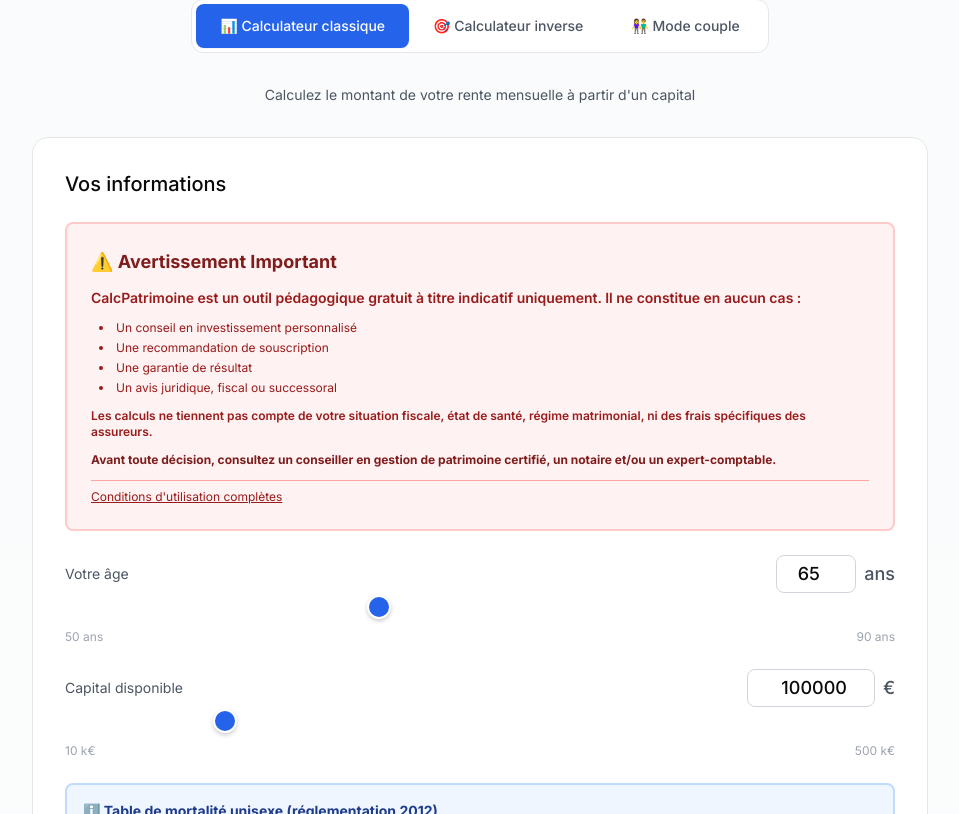
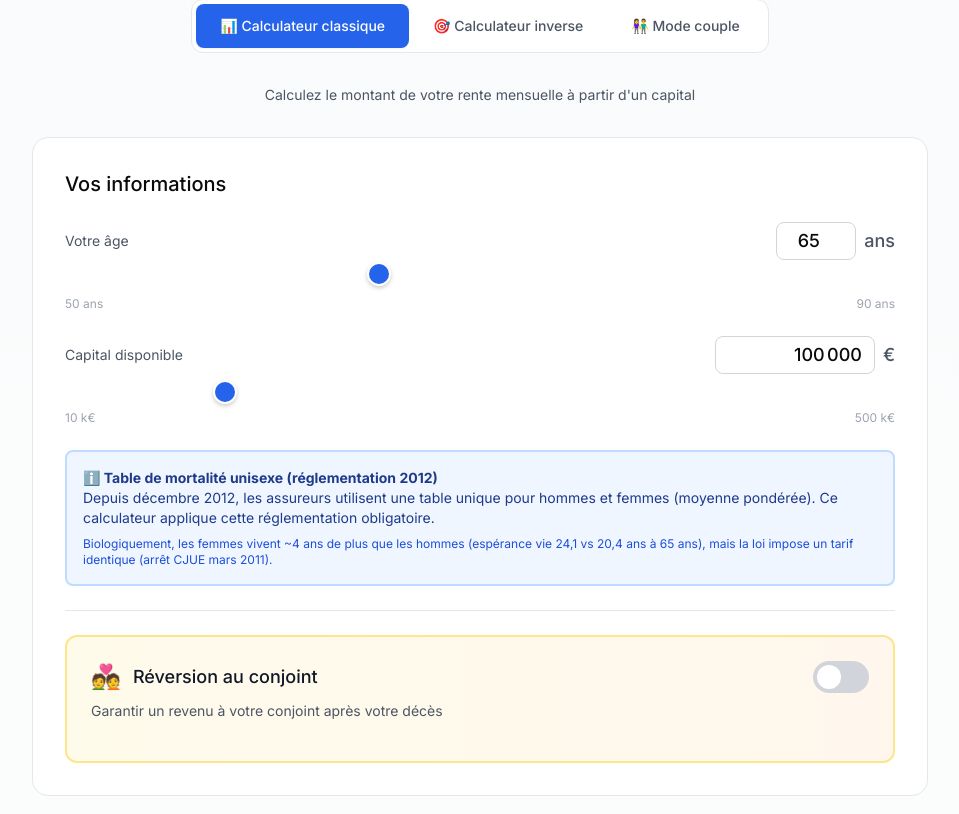
Before and after one commit to nba67000/calcpatrimoine, a Next.js app: page / in a window 1280 px wide. Shown: the part 526-1340 px from the top of the page, without its empty margins (160-1119 px from the left). Built offline with nearby package versions, Linux system fonts and the light colour scheme.

Commit message:
feat: remove small disclaimer

```diff
--- a/src/components/Calculator/CoupleCalculator.tsx
+++ b/src/components/Calculator/CoupleCalculator.tsx
@@ -14,6 +14,15 @@ export default function CoupleCalculator() {
 
   const [strategies, setStrategies] = useState<CoupleCalculation[]>([])
   const [isCalculating, setIsCalculating] = useState(false)
+
+  // Formatage montant avec espaces
+  const formatCapitalInput = (value: number): string => {
+    return value.toLocaleString('fr-FR')
+  }
+
+  const parseCapitalInput = (value: string): number => {
+    return Number(value.replace(/\s/g, ''))
+  }
 
   useEffect(() => {
     setIsCalculating(true)
@@ -182,24 +191,23 @@ export default function CoupleCalculator() {
             <label className="text-sm text-gray-600">Capital total du couple</label>
             <div className="flex items-center gap-2">
               <input
-                type="number"
-                min="20000"
-                max="1000000"
-                step="5000"
-                value={totalCapital}
+                type="text"
+                inputMode="numeric"
+                value={formatCapitalInput(totalCapital)}
                 onChange={(e) => {
-                  const val = e.target.value
+                  const val = e.target.value.replace(/\s/g, '')
                   if (val === '' || !isNaN(Number(val))) {
                     setTotalCapital(val === '' ? 20000 : Number(val))
                   }
                 }}
                 onBlur={(e) => {
-                  let val = Number(e.target.value)
+                  let val = parseCapitalInput(e.target.value)
                   if (isNaN(val) || val < 20000) val = 20000
                   if (val > 1000000) val = 1000000
                   setTotalCapital(val)
                 }}
-                className="w-32 px-3 py-1 text-lg font-medium text-right border border-gray-300 rounded-lg
+                onFocus={(e) => e.target.select()}
+                className="w-44 px-3 py-1 text-lg font-medium text-right border border-gray-300 rounded-lg
                            focus:outline-none focus:ring-2 focus:ring-green-500"
               />
               <span className="text-lg font-medium text-gray-600">€</span>
@@ -212,7 +220,23 @@ export default function CoupleCalculator() {
             step="10000"
             value={totalCapital}
             onChange={(e) => setTotalCapital(Number(e.target.value))}
-            className="w-full"
+            className="w-full h-2 bg-gray-200 rounded-lg appearance-none cursor-pointer
+                       [&::-webkit-slider-thumb]:appearance-none
+                       [&::-webkit-slider-thumb]:w-5
+                       [&::-webkit-slider-thumb]:h-5
+                       [&::-webkit-slider-thumb]:rounded-full
+                       [&::-webkit-slider-thumb]:bg-green-600
+                       [&::-webkit-slider-thumb]:cursor-pointer
+                       [&::-webkit-slider-thumb]:hover:bg-green-700
+                       [&::-webkit-slider-thumb]:transition-colors
+                       [&::-moz-range-thumb]:w-5
+                       [&::-moz-range-thumb]:h-5
+                       [&::-moz-range-thumb]:rounded-full
+                       [&::-moz-range-thumb]:bg-green-600
+                       [&::-moz-range-thumb]:cursor-pointer
+                       [&::-moz-range-thumb]:hover:bg-green-700
+                       [&::-moz-range-thumb]:border-0
+                       [&::-moz-range-thumb]:transition-colors"
           />
           <div className="flex justify-between text-xs text-gray-400 mt-1">
             <span>20 k€</span>
--- a/src/components/Calculator/InverseCalculator.tsx
+++ b/src/components/Calculator/InverseCalculator.tsx
@@ -15,6 +15,15 @@ export default function InverseCalculator() {
   const [spouseAge, setSpouseAge] = useState<number>(63)
   const [reversionPercentage, setReversionPercentage] = useState<60 | 80 | 100>(60)
   const [result, setResult] = useState<InverseResult | null>(null)
+
+  // Formatage montant avec espaces (100 000 au lieu de 100000)
+  const formatAmountInput = (value: number): string => {
+    return value.toLocaleString('fr-FR')
+  }
+
+  const parseAmountInput = (value: string): number => {
+    return Number(value.replace(/\s/g, ''))
+  }
 
   useEffect(() => {
     const calculatedResult = calculateRequiredCapital(
@@ -37,48 +46,23 @@ export default function InverseCalculator() {
           Découvrez le capital nécessaire pour obtenir la rente mensuelle souhaitée
         </p>
 
-        {/* Disclaimer juridique RENFORCÉ */}
-        <div className="mb-6 p-6 bg-red-50 border-2 border-red-200 rounded-lg">
-          <h3 className="text-lg font-bold text-red-900 mb-3">
-            ⚠️ Avertissement Important
-          </h3>
-
-          <div className="text-sm text-red-800 space-y-3">
-            <p className="font-semibold">
-              CalcPatrimoine est un outil pédagogique gratuit à titre indicatif uniquement.
-              Il ne constitue en aucun cas un conseil personnalisé.
-            </p>
-
-            <p className="text-xs font-semibold mt-2">
-              Les calculs ne tiennent pas compte de votre situation fiscale, état de santé,
-              régime matrimonial, ni des frais spécifiques des assureurs.
-            </p>
-
-            <p className="text-xs font-bold mt-2 text-red-900">
-              Consultez un professionnel qualifié avant toute décision d&apos;investissement.
-            </p>
-          </div>
-        </div>
-
         {/* Montant souhaité */}
         <div className="mb-6">
           <div className="flex justify-between items-center mb-2">
             <label className="text-sm text-gray-600">Rente mensuelle souhaitée</label>
             <div className="flex items-center gap-2">
               <input
-                type="number"
-                min="300"
-                max="5000"
-                step="50"
-                value={desiredAmount}
+                type="text"
+                inputMode="numeric"
+                value={formatAmountInput(desiredAmount)}
                 onChange={(e) => {
-                  const val = e.target.value
+                  const val = e.target.value.replace(/\s/g, '')
                   if (val === '' || !isNaN(Number(val))) {
                     setDesiredAmount(val === '' ? 300 : Number(val))
                   }
                 }}
                 onBlur={(e) => {
-                  let val = Number(e.target.value)
+                  let val = parseAmountInput(e.target.value)
                   if (isNaN(val) || val < 300) {
                     setDesiredAmount(300)
                   } else if (val > 5000) {
@@ -86,7 +70,7 @@ export default function InverseCalculator() {
                   }
                 }}
                 onFocus={(e) => e.target.select()}
-                className="w-24 px-3 py-1 text-lg font-medium text-right border border-gray-300 rounded-lg
+                className="w-28 px-3 py-1 text-lg font-medium text-right border border-gray-300 rounded-lg
                            focus:outline-none focus:ring-2 focus:ring-blue-500 focus:border-transparent"
               />
               <span className="text-lg font-medium text-gray-600">€/mois</span>
@@ -99,7 +83,23 @@ export default function InverseCalculator() {
             step="50"
             value={desiredAmount}
             onChange={(e) => setDesiredAmount(Number(e.target.value))}
-            className="w-full"
+            className="w-full h-2 bg-gray-200 rounded-lg appearance-none cursor-pointer
+                       [&::-webkit-slider-thumb]:appearance-none
+                       [&::-webkit-slider-thumb]:w-5
+                       [&::-webkit-slider-thumb]:h-5
+                       [&::-webkit-slider-thumb]:rounded-full
+                       [&::-webkit-slider-thumb]:bg-blue-600
+                       [&::-webkit-slider-thumb]:cursor-pointer
+                       [&::-webkit-slider-thumb]:hover:bg-blue-700
+                       [&::-webkit-slider-thumb]:transition-colors
+                       [&::-moz-range-thumb]:w-5
+                       [&::-moz-range-thumb]:h-5
+                       [&::-moz-range-thumb]:rounded-full
+                       [&::-moz-range-thumb]:bg-blue-600
+                       [&::-moz-range-thumb]:cursor-pointer
+                       [&::-moz-range-thumb]:hover:bg-blue-700
+                       [&::-moz-range-thumb]:border-0
+                       [&::-moz-range-thumb]:transition-colors"
           />
           <div className="flex justify-between text-xs text-gray-400 mt-1">
             <span>300€</span>
@@ -323,9 +323,17 @@ export default function InverseCalculator() {
               </div>
             </div>
           </div>
+        </motion.div>
+      )}
 
-          {/* Disclaimer LONG */}
-          <div className="mt-6 p-6 bg-red-50 border-2 border-red-200 rounded-lg">
+      {/* Disclaimer LONG - EN DEHORS du bloc vert */}
+      {result && (
+        <motion.div
+          initial={{ opacity: 0, y: 20 }}
+          animate={{ opacity: 1, y: 0 }}
+          transition={{ duration: 0.3, delay: 0.2 }}
+          className="mt-6 p-6 bg-red-50 border-2 border-red-200 rounded-lg"
+        >
           <h4 className="text-base font-bold text-red-900 mb-3 flex items-center gap-2">
             <span className="text-xl">⚠️</span>
             Avertissement Important
@@ -381,7 +389,6 @@ export default function InverseCalculator() {
               </p>
             </div>
           </div>
-          </div>
         </motion.div>
       )}
     </div>
--- a/src/components/Calculator/RenteCalculator.tsx
+++ b/src/components/Calculator/RenteCalculator.tsx
@@ -17,6 +17,15 @@ export default function RenteCalculator() {
 
   const [result, setResult] = useState<AnnuityResult | null>(null)
   const [isCalculating, setIsCalculating] = useState(false)
+
+  // Formatage montant avec espaces (100 000 au lieu de 100000)
+  const formatCapitalInput = (value: number): string => {
+    return value.toLocaleString('fr-FR')
+  }
+
+  const parseCapitalInput = (value: string): number => {
+    return Number(value.replace(/\s/g, ''))
+  }
 
   // Calcul en temps réel
   useEffect(() => {
@@ -61,41 +70,6 @@ export default function RenteCalculator() {
       {/* Zone formulaire */}
       <div className="bg-white rounded-2xl border border-gray-200 p-8 mb-6" suppressHydrationWarning>
         <h2 className="text-xl font-medium mb-6">Vos informations</h2>
-
-        {/* Disclaimer juridique RENFORCÉ */}
-        <div className="mb-6 p-6 bg-red-50 border-2 border-red-200 rounded-lg">
-          <h3 className="text-lg font-bold text-red-900 mb-3">
-            ⚠️ Avertissement Important
-          </h3>
-
-          <div className="text-sm text-red-800 space-y-3">
-            <p className="font-semibold">
-              CalcPatrimoine est un outil pédagogique gratuit à titre indicatif uniquement.
-              Il ne constitue en aucun cas :
-            </p>
-
-            <ul className="list-disc list-inside space-y-1 ml-2 text-xs">
-              <li>Un conseil en investissement personnalisé</li>
-              <li>Une recommandation de souscription</li>
-              <li>Une garantie de résultat</li>
-              <li>Un avis juridique, fiscal ou successoral</li>
-            </ul>
-
-            <p className="text-xs font-semibold mt-3">
-              Les calculs ne tiennent pas compte de votre situation fiscale, état de santé,
-              régime matrimonial, ni des frais spécifiques des assureurs.
-            </p>
-
-            <p className="text-xs font-bold mt-3 text-red-900">
-              Avant toute décision, consultez un conseiller en gestion de patrimoine certifié,
-              un notaire et/ou un expert-comptable.
-            </p>
-
-            <p className="text-xs mt-3 border-t border-red-300 pt-2">
-              <a href="/cgu" className="underline hover:no-underline">Conditions d&apos;utilisation complètes</a>
-            </p>
-          </div>
-        </div>
 
         {/* Âge */}
         <div className="mb-6">
@@ -151,19 +125,17 @@ export default function RenteCalculator() {
             <label className="text-sm text-gray-600">Capital disponible</label>
             <div className="flex items-center gap-2">
               <input
-                type="number"
-                min="10000"
-                max="500000"
-                step="1000"
-                value={capital}
+                type="text"
+                inputMode="numeric"
+                value={formatCapitalInput(capital)}
                 onChange={(e) => {
-                  const val = e.target.value
+                  const val = e.target.value.replace(/\s/g, '')
                   if (val === '' || !isNaN(Number(val))) {
                     setCapital(val === '' ? 10000 : Number(val))
                   }
                 }}
                 onBlur={(e) => {
-                  let val = Number(e.target.value)
+                  let val = parseCapitalInput(e.target.value)
                   if (isNaN(val) || val < 10000) {
                     setCapital(10000)
                   } else if (val > 500000) {
@@ -171,7 +143,7 @@ export default function RenteCalculator() {
                   }
                 }}
                 onFocus={(e) => e.target.select()}
-                className="w-32 px-3 py-1 text-lg font-medium text-right border border-gray-300 rounded-lg
+                className="w-40 px-3 py-1 text-lg font-medium text-right border border-gray-300 rounded-lg
                            focus:outline-none focus:ring-2 focus:ring-blue-500 focus:border-transparent"
               />
               <span className="text-lg font-medium text-gray-600">€</span>
@@ -184,7 +156,23 @@ export default function RenteCalculator() {
             step="5000"
             value={capital}
             onChange={(e) => setCapital(Number(e.target.value))}
-            className="w-full"
+            className="w-full h-2 bg-gray-200 rounded-lg appearance-none cursor-pointer
+                       [&::-webkit-slider-thumb]:appearance-none
+                       [&::-webkit-slider-thumb]:w-5
+                       [&::-webkit-slider-thumb]:h-5
+                       [&::-webkit-slider-thumb]:rounded-full
+                       [&::-webkit-slider-thumb]:bg-blue-600
+                       [&::-webkit-slider-thumb]:cursor-pointer
+                       [&::-webkit-slider-thumb]:hover:bg-blue-700
+                       [&::-webkit-slider-thumb]:transition-colors
+                       [&::-moz-range-thumb]:w-5
+                       [&::-moz-range-thumb]:h-5
+                       [&::-moz-range-thumb]:rounded-full
+                       [&::-moz-range-thumb]:bg-blue-600
+                       [&::-moz-range-thumb]:cursor-pointer
+                       [&::-moz-range-thumb]:hover:bg-blue-700
+                       [&::-moz-range-thumb]:border-0
+                       [&::-moz-range-thumb]:transition-colors"
           />
           <div className="flex justify-between text-xs text-gray-400 mt-1">
             <span>10 k€</span>
@@ -369,7 +357,7 @@ export default function RenteCalculator() {
 
           {/* Réversion info */}
           {result.with_reversion && (
-            <div className="bg-amber-100 border border-amber-300 rounded-lg p-4 mb-6">
+            <div className="bg-amber-100 border border-amber-300 rounded-lg p-4">
               <div className="text-xs text-amber-800 mb-2 font-medium">
                 Avec réversion {reversionPercentage}%
               </div>
@@ -379,9 +367,17 @@ export default function RenteCalculator() {
               </div>
             </div>
           )}
+        </motion.div>
+      )}
 
-          {/* Disclaimer LONG */}
-          <div className="mt-6 p-6 bg-red-50 border-2 border-red-200 rounded-lg">
+      {/* Disclaimer LONG - EN DEHORS du bloc bleu */}
+      {result && (
+        <motion.div
+          initial={{ opacity: 0, y: 20 }}
+          animate={{ opacity: 1, y: 0 }}
+          transition={{ duration: 0.3, delay: 0.2 }}
+          className="mt-6 p-6 bg-red-50 border-2 border-red-200 rounded-lg"
+        >
           <h4 className="text-base font-bold text-red-900 mb-3 flex items-center gap-2">
             <span className="text-xl">⚠️</span>
             Avertissement Important
@@ -437,7 +433,6 @@ export default function RenteCalculator() {
               </p>
             </div>
           </div>
-          </div>
         </motion.div>
       )}
     </div>
```
Also changed, not shown: 2 other files (tests, documents, lock files or other folders). Lines whose indentation alone changed are shown as unchanged.
